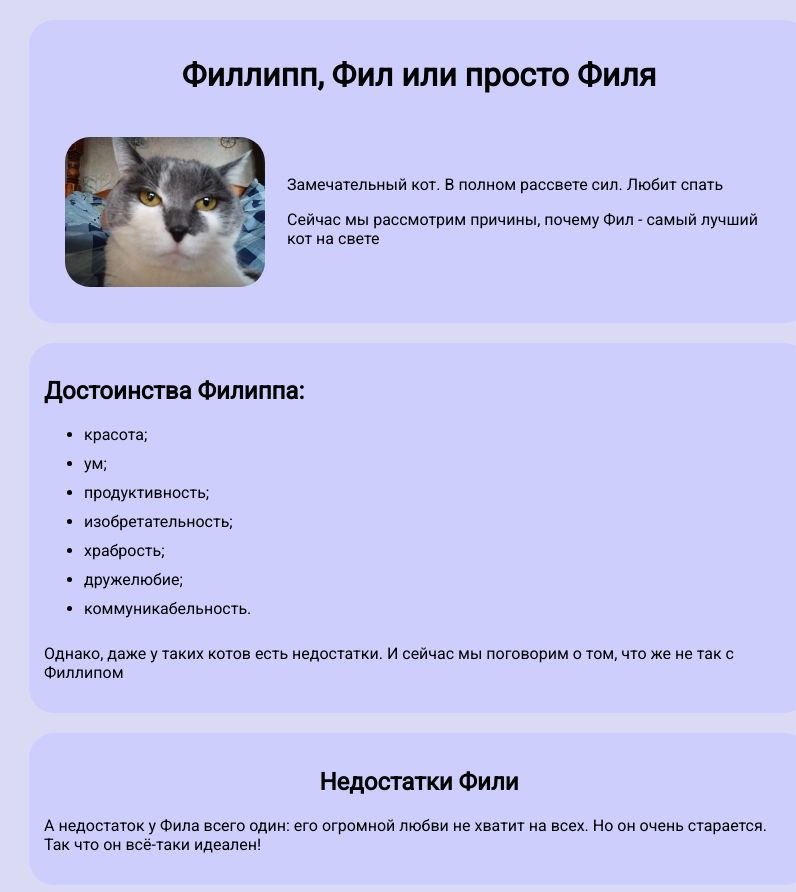
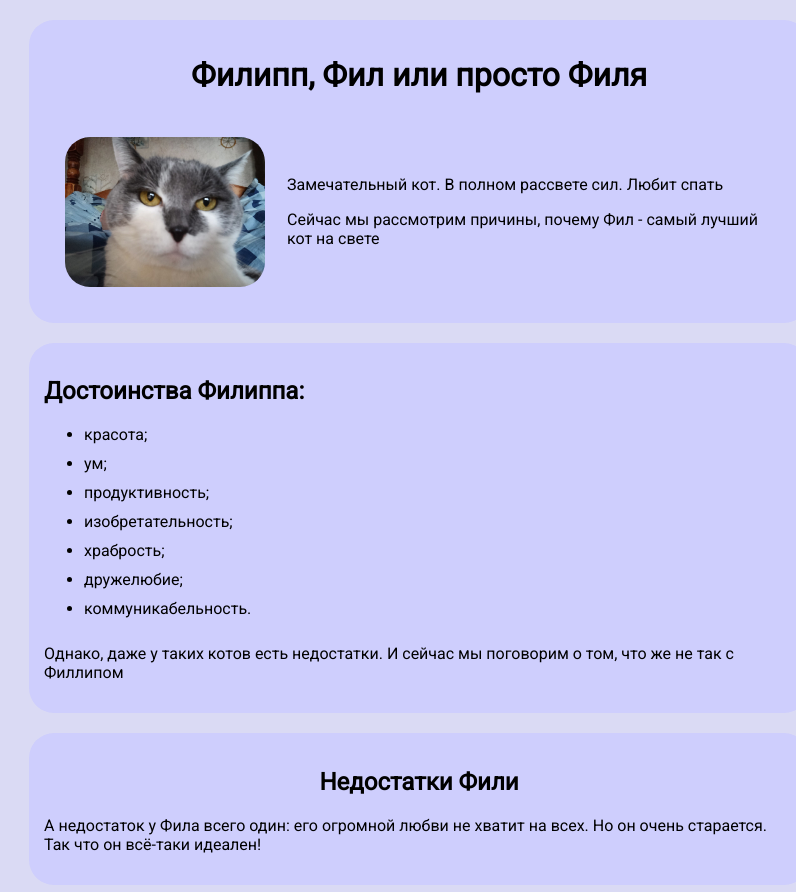
Before and after one commit to Sav4ik8/Phil, a plain HTML site: page index.html in a window 1280 px wide. Shown: the whole page, without its empty margins (221-1017 px from the left). Drawn offline with Linux system fonts and the light colour scheme.

Commit message:
Update index.html

```diff
--- a/index.html
+++ b/index.html
@@ -6,7 +6,7 @@
     <div class="container">
 <body>
     <div class="info">
-    <h1>Филлипп, Фил или просто Филя</h1>
+    <h1>Филипп, Фил или просто Филя</h1>
     <table cellspacing="20">
         <tr>
             <td><img src="avatar.jpg" width="200" class="avatar"></td>
```
